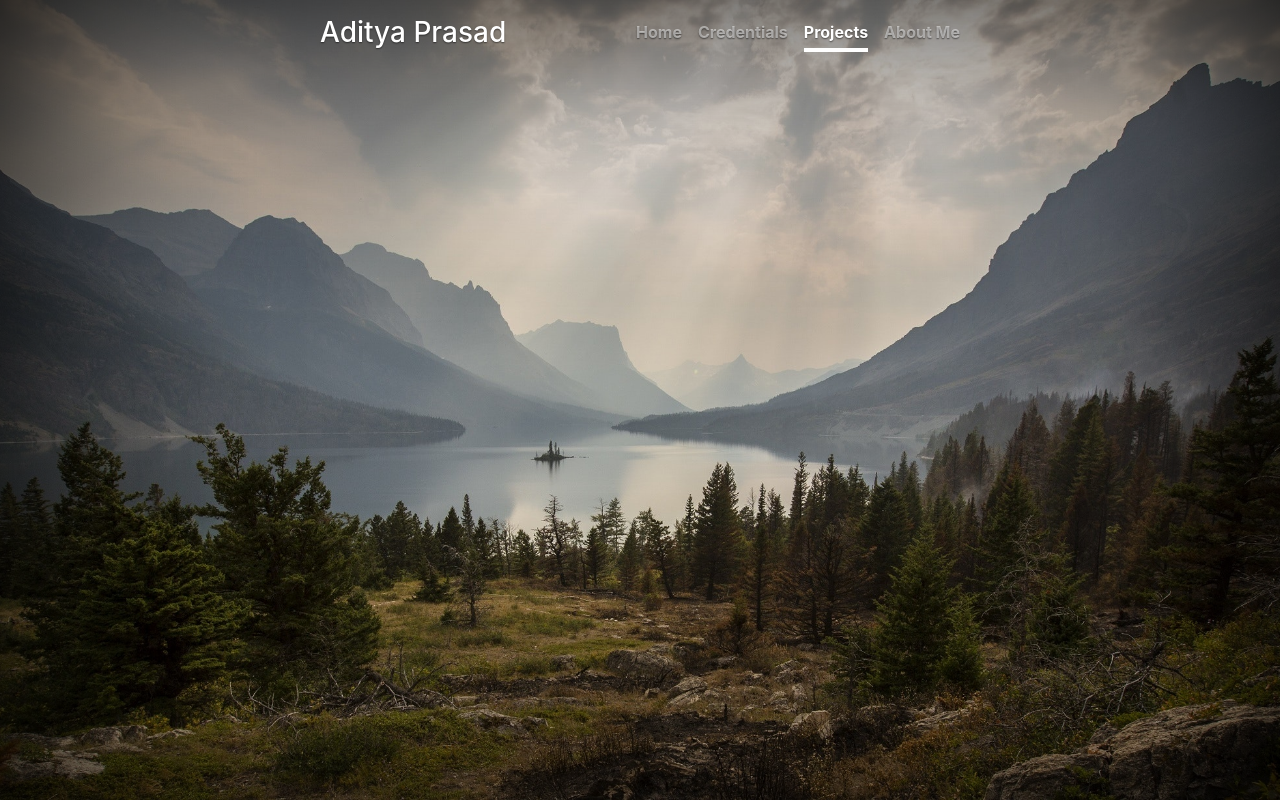
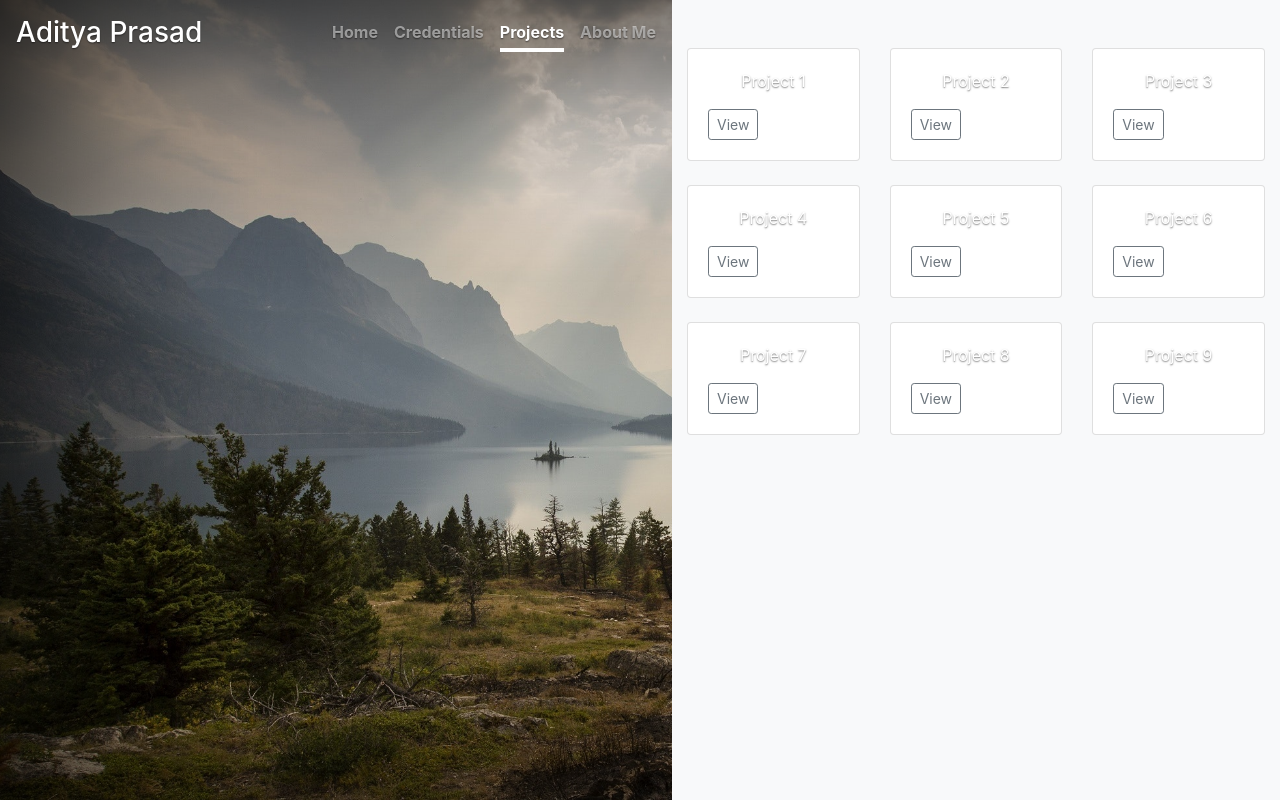
Before and after one commit to AdityaPrasad1/adityaprasad.me, a Flask app: page /projects/ in a window 1280 px wide. Run offline with Flask 2, Linux system fonts and the light colour scheme; some libraries are stand-ins or nearby versions.

Commit message:
Added project page structure

```diff
--- a/app/templates/projects.html
+++ b/app/templates/projects.html
@@ -37,4 +37,122 @@
         </div>
       </header>
     </div>
+
+    <div class="album py-5 bg-light">
+            <div class="container">
+
+              <div class="row">
+                <div class="col-md-4">
+                  <div class="card mb-4 box-shadow">
+                    <div class="card-body">
+                      <p class="card-text">Project 1</p>
+                      <div class="d-flex justify-content-between align-items-center">
+                        <div class="btn-group">
+                          <button type="button" class="btn btn-sm btn-outline-secondary">View</button>
+                        </div>
+                      </div>
+                    </div>
+                  </div>
+                </div>
+                <div class="col-md-4">
+                  <div class="card mb-4 box-shadow">
+                    <div class="card-body">
+                      <p class="card-text">Project 2</p>
+                      <div class="d-flex justify-content-between align-items-center">
+                        <div class="btn-group">
+                          <button type="button" class="btn btn-sm btn-outline-secondary">View</button>
+                        </div>
+                      </div>
+                    </div>
+                  </div>
+                </div>
+                <div class="col-md-4">
+                  <div class="card mb-4 box-shadow">
+                    <div class="card-body">
+                      <p class="card-text">Project 3</p>
+                      <div class="d-flex justify-content-between align-items-center">
+                        <div class="btn-group">
+                          <button type="button" class="btn btn-sm btn-outline-secondary">View</button>
+                        </div>
+                      </div>
+                    </div>
+                  </div>
+                </div>
+
+                <div class="col-md-4">
+                  <div class="card mb-4 box-shadow">
+                    <div class="card-body">
+                      <p class="card-text">Project 4</p>
+                      <div class="d-flex justify-content-between align-items-center">
+                        <div class="btn-group">
+                          <button type="button" class="btn btn-sm btn-outline-secondary">View</button>
+                        </div>
+                      </div>
+                    </div>
+                  </div>
+                </div>
+                <div class="col-md-4">
+                  <div class="card mb-4 box-shadow">
+                    <div class="card-body">
+                      <p class="card-text">Project 5</p>
+                      <div class="d-flex justify-content-between align-items-center">
+                        <div class="btn-group">
+                          <button type="button" class="btn btn-sm btn-outline-secondary">View</button>
+                        </div>
+                      </div>
+                    </div>
+                  </div>
+                </div>
+                <div class="col-md-4">
+                  <div class="card mb-4 box-shadow">
+                    <div class="card-body">
+                      <p class="card-text">Project 6</p>
+                      <div class="d-flex justify-content-between align-items-center">
+                        <div class="btn-group">
+                          <button type="button" class="btn btn-sm btn-outline-secondary">View</button>
+                        </div>
+                      </div>
+                    </div>
+                  </div>
+                </div>
+
+                <div class="col-md-4">
+                  <div class="card mb-4 box-shadow">
+                    <div class="card-body">
+                      <p class="card-text">Project 7</p>
+                      <div class="d-flex justify-content-between align-items-center">
+                        <div class="btn-group">
+                          <button type="button" class="btn btn-sm btn-outline-secondary">View</button>
+                        </div>
+                      </div>
+                    </div>
+                  </div>
+                </div>
+                <div class="col-md-4">
+                  <div class="card mb-4 box-shadow">
+                    <div class="card-body">
+                      <p class="card-text">Project 8</p>
+                      <div class="d-flex justify-content-between align-items-center">
+                        <div class="btn-group">
+                          <button type="button" class="btn btn-sm btn-outline-secondary">View</button>
+                        </div>
+                      </div>
+                    </div>
+                  </div>
+                </div>
+                <div class="col-md-4">
+                  <div class="card mb-4 box-shadow">
+                    <div class="card-body">
+                      <p class="card-text">Project 9</p>
+                      <div class="d-flex justify-content-between align-items-center">
+                        <div class="btn-group">
+                          <button type="button" class="btn btn-sm btn-outline-secondary">View</button>
+                        </div>
+                      </div>
+                    </div>
+                  </div>
+                </div>
+              </div>
+            </div>
+          </div>
 {% endblock %}
```
